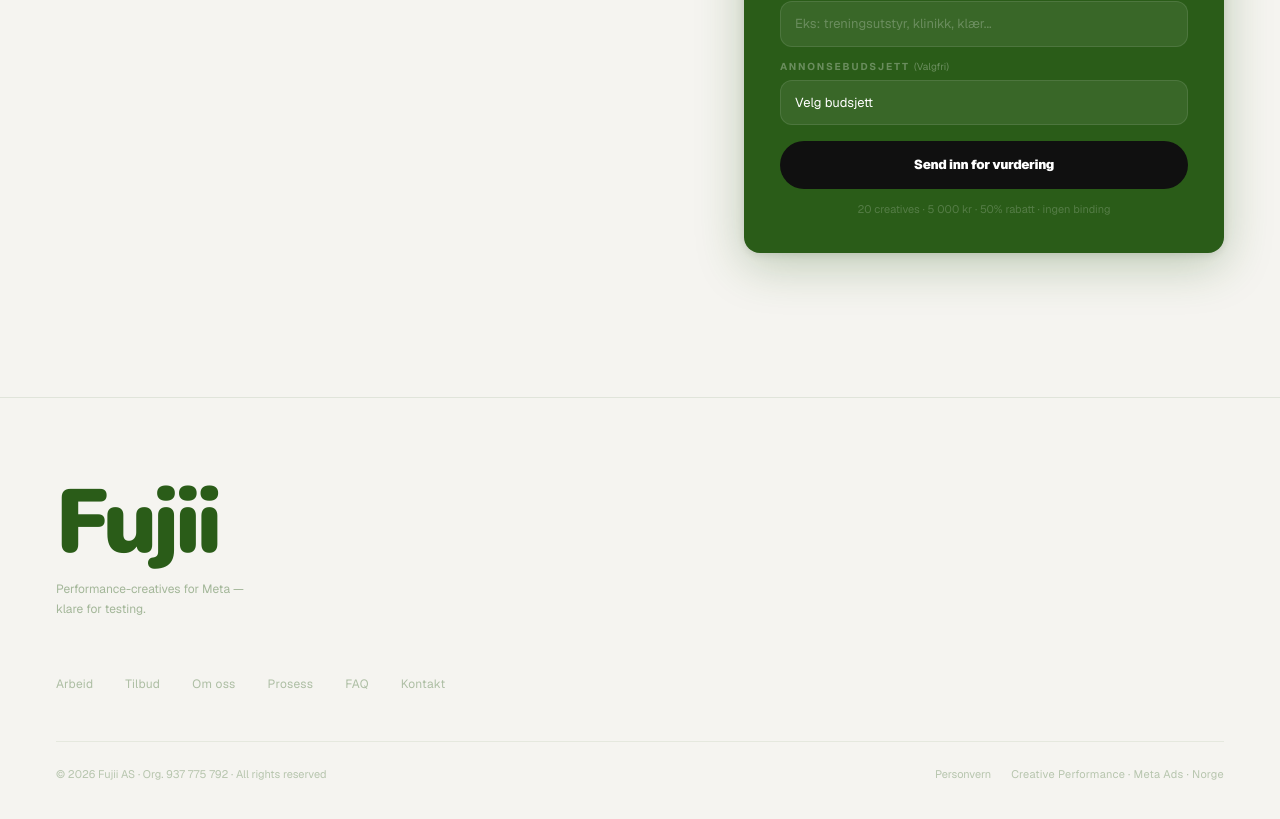
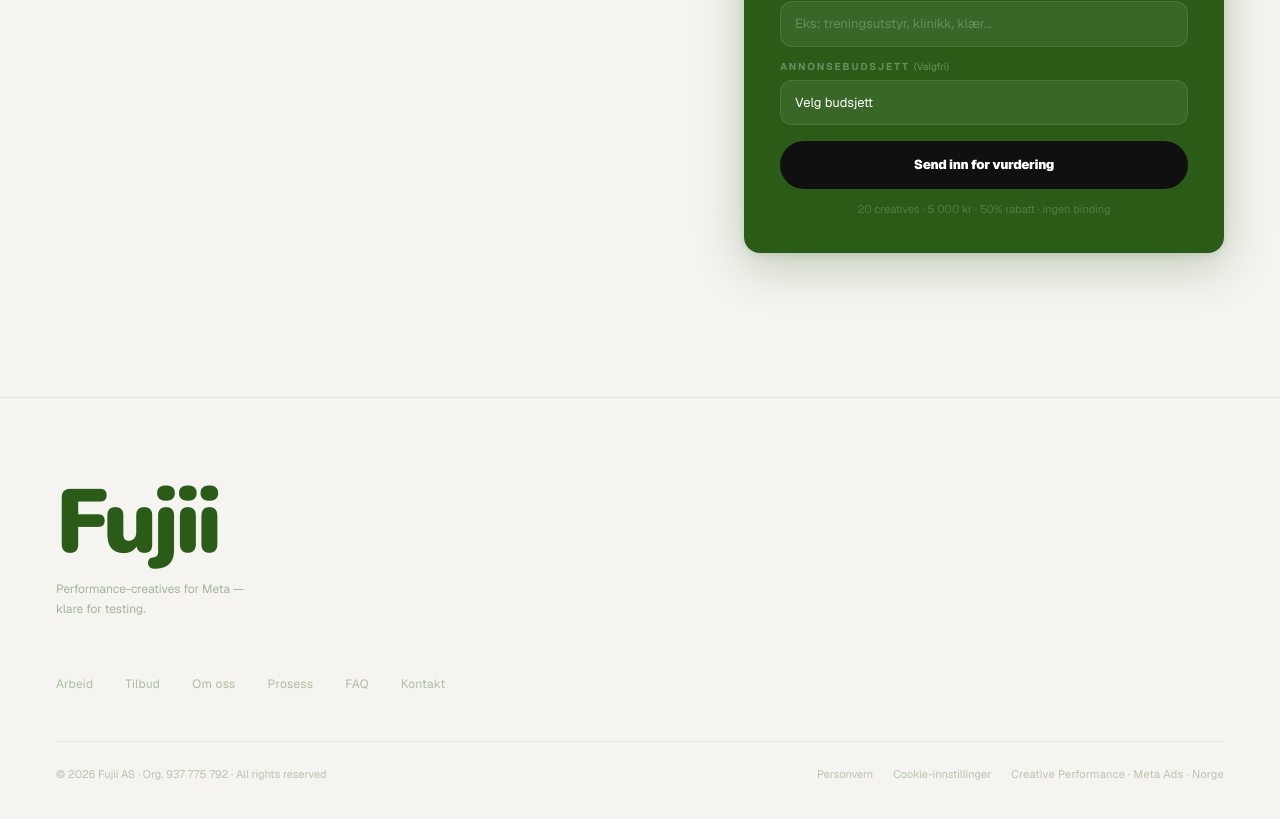
Before and after one commit to vetlegang/klyr-landing-page, a Next.js app: page / in a window 1280 px wide. Shown: the part 6080-6899 px from the top of the page. Built offline with nearby package versions, Linux system fonts and the light colour scheme.

Commit message:
feat: Cookie-innstillinger-knapp i footer + event listener

```diff
--- a/app/components/CookieBanner.tsx
+++ b/app/components/CookieBanner.tsx
@@ -14,6 +14,10 @@ export default function CookieBanner() {
     } catch {
       setVisible(true);
     }
+
+    const handler = () => setVisible(true);
+    window.addEventListener("showCookieBanner", handler);
+    return () => window.removeEventListener("showCookieBanner", handler);
   }, []);
 
   const handleAccept = () => {
--- a/app/components/Footer.tsx
+++ b/app/components/Footer.tsx
@@ -90,6 +90,16 @@ export default function Footer() {
             >
               Personvern
             </a>
+            <button
+              onClick={() => {
+                try { localStorage.removeItem("fujii-cookie-consent"); } catch {}
+                window.dispatchEvent(new CustomEvent("showCookieBanner"));
+              }}
+              className="text-[11px] transition-opacity duration-150 hover:opacity-60"
+              style={{ color: G, opacity: 0.3, background: "none", border: "none", cursor: "pointer", padding: 0 }}
+            >
+              Cookie-innstillinger
+            </button>
             <p className="text-[11px] tracking-wide" style={{ color: G, opacity: 0.3 }}>
               Creative Performance · Meta Ads · Norge
             </p>
```
